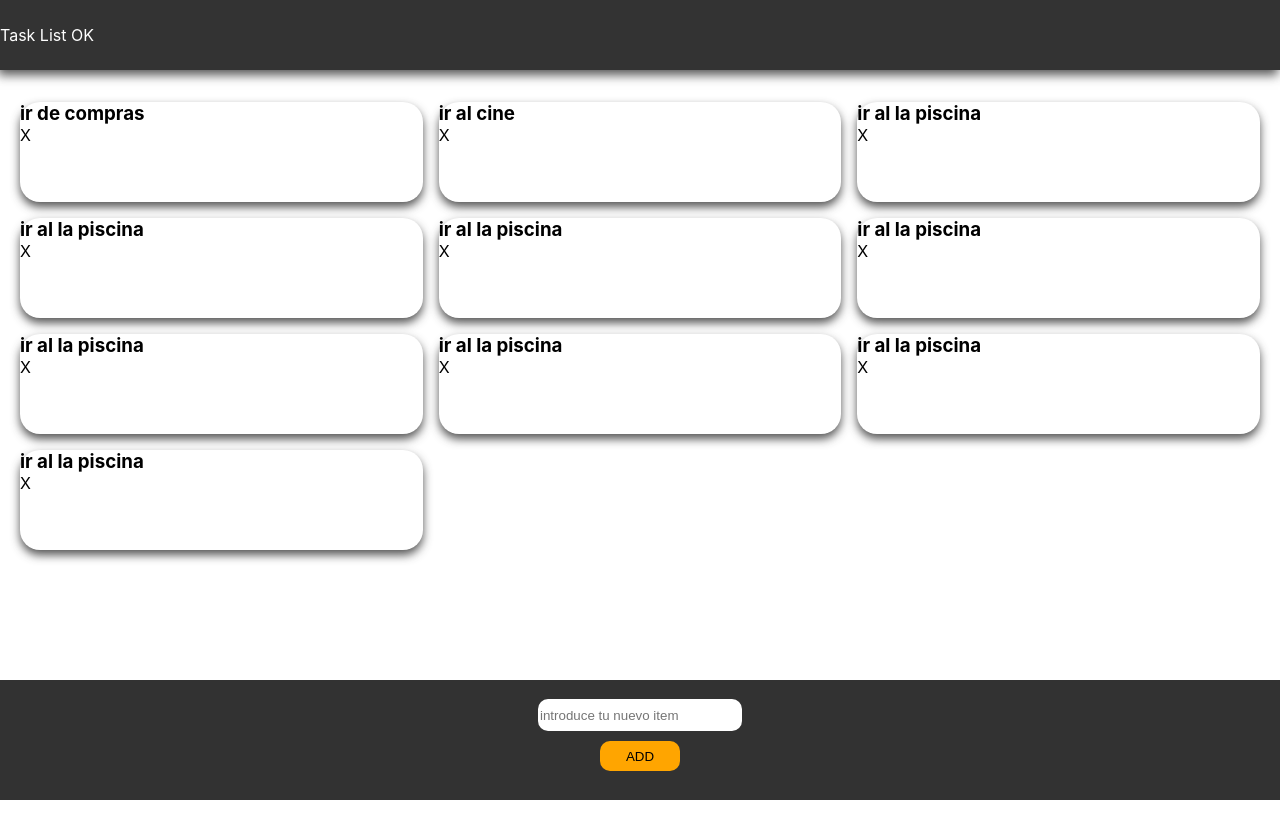
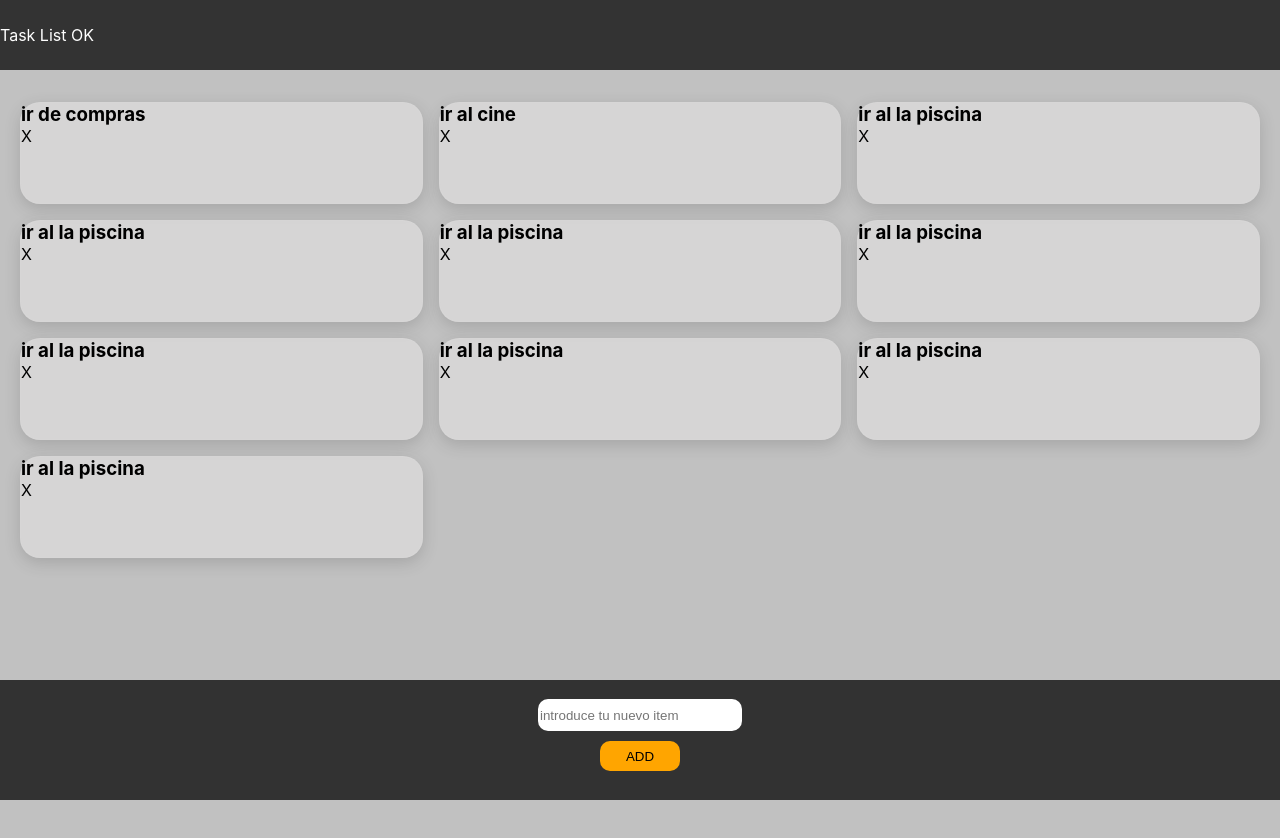
Before and after one commit to Sergi-Virgili/Intro-React-ClassTodo, a React (Create React App) app: page / in a window 1280 px wide. Shown: the top 838 px of the page. Before the commit the page ends 800 px from the top, so only its background shows below. Built offline with nearby package versions, Linux system fonts and the light colour scheme.

Commit message:
slower shadow

```diff
--- a/src/App.css
+++ b/src/App.css
@@ -1,4 +1,6 @@
 .app {
   /* width: 100vh; */
-  background-color: rgb(239, 238, 238);
+  background-color: rgb(193, 193, 193);
+  min-height: 100vh;
+  padding-bottom: 8rem;
 }
--- a/src/App.js
+++ b/src/App.js
@@ -9,7 +9,7 @@ import { TodoList } from "./components/TodoList";
 
 function App() {
   return (
-    <div className="">
+    <div className="app">
       <NavBar />
       {/* <Hero /> */}
       {/* <DreamCRUD /> */}
--- a/src/components/NavBar/navBar.module.css
+++ b/src/components/NavBar/navBar.module.css
@@ -15,7 +15,7 @@
 
   /* SHADOWS */
   /* border-bottom: 3px red solid; */
-  box-shadow: -2px 5px 10px rgba(51, 51, 51, 0.832);
+  /* box-shadow: -2px 5px 10px rgba(51, 51, 51, 0.832); */
   /* margin-bottom: 60px; */
   box-sizing: border-box;
 }
--- a/src/components/Task/task.module.css
+++ b/src/components/Task/task.module.css
@@ -1,11 +1,12 @@
 .taskContainer {
-  background-color: white;
+  background-color: rgba(254, 252, 252, 0.34);
   /* width: 20rem; */
   height: 100px;
   /* margin: 0 auto; */
   border-radius: 20px;
-  box-shadow: 0 5px 10px rgba(51, 51, 51, 0.832);
+  box-shadow: 0 5px 15px #3f3f3f34;
   grid-row: span 1;
+  border: solid 1px rgba(217, 217, 217, 0.324);
 }
 
 h3 {
```
